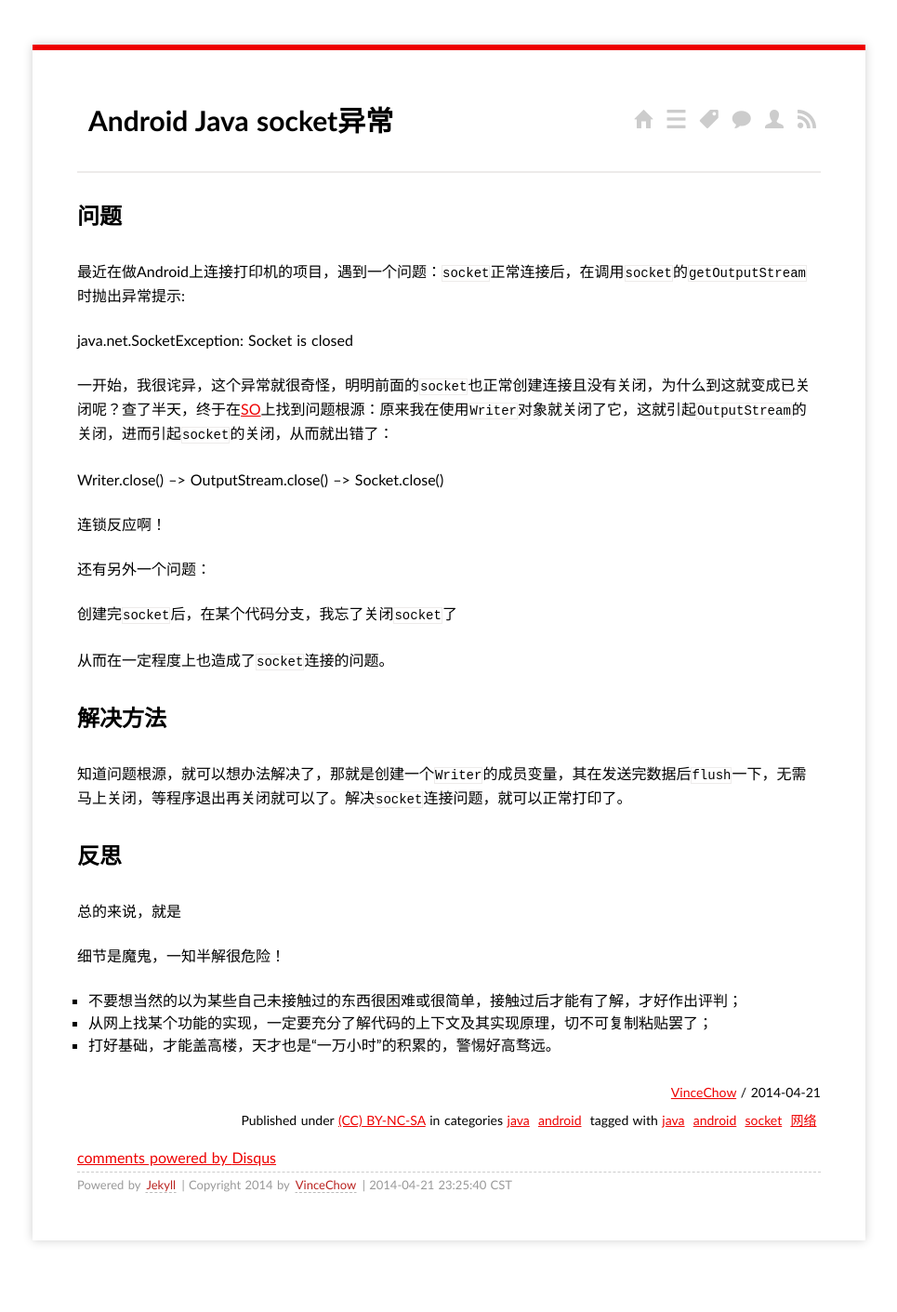
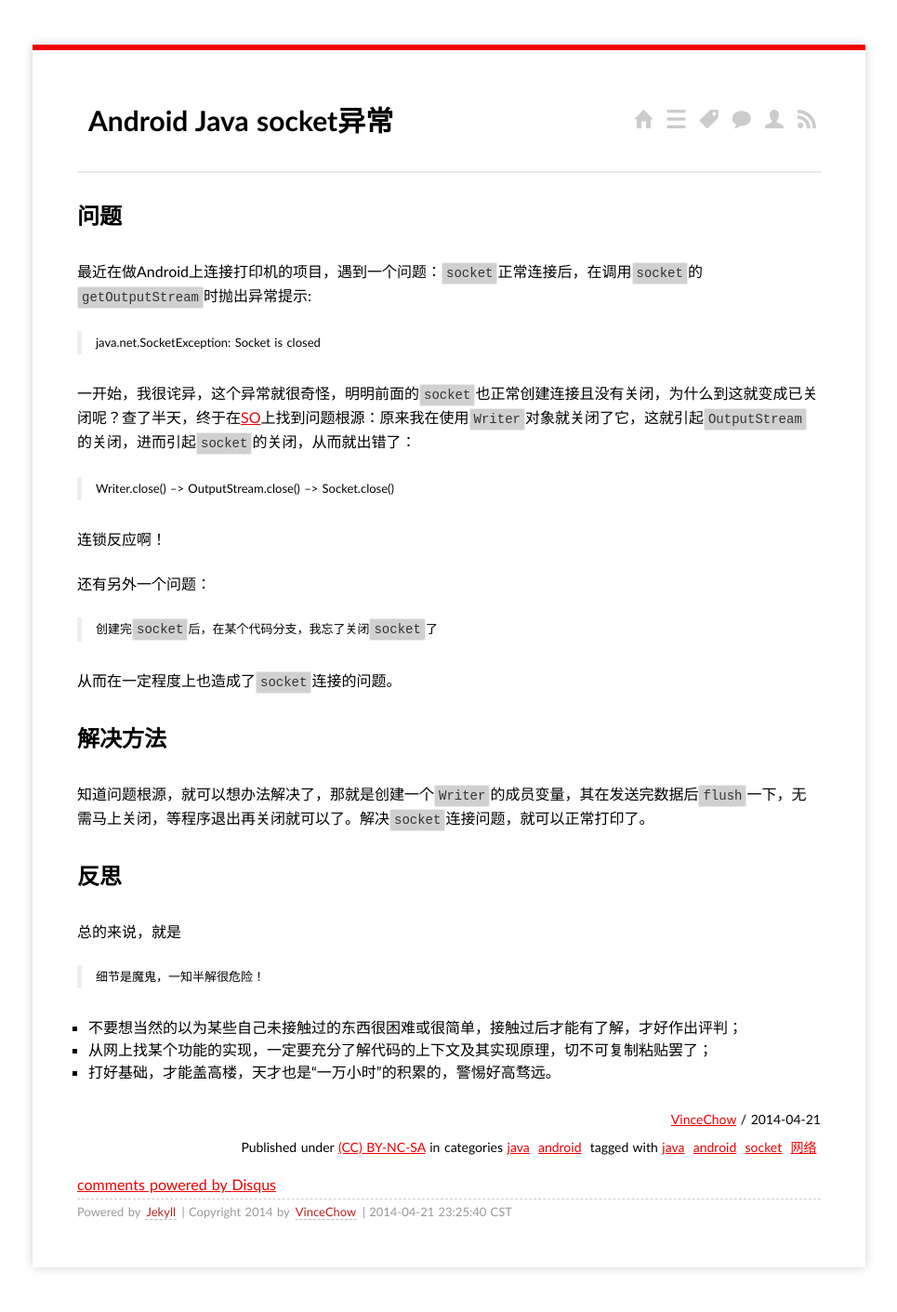
Before and after one commit to chaosstar/chaosstar.github.io, a Jekyll site: the page built from _posts/2014/2014-04-21-java-getoutputstream-socket-isclosed.md, in a window 1280 px wide. Shown: the whole page at 93% size, without its empty margins (157-1122 px from the left). Built offline with Jekyll 4.4.1, drawn with Linux system fonts in a browser that asks for light colours; Markdown is read by kramdown in place of the engine named in the settings; comment, search, counter and statistics services are not loaded; before the commit the page ends 1382 px from its top, so only the background shows below that.

Commit message:
edit css
修改引用及code的css

```diff
--- a/_posts/2014/2014-04-21-java-getoutputstream-socket-isclosed.md
+++ b/_posts/2014/2014-04-21-java-getoutputstream-socket-isclosed.md
@@ -9,9 +9,11 @@ tags: [java, android, socket, 网络]
 ## 问题
 
 最近在做Android上连接打印机的项目，遇到一个问题：`socket`正常连接后，在调用`socket`的`getOutputStream`时抛出异常提示:
+
 > java.net.SocketException: Socket is closed
 
 一开始，我很诧异，这个异常就很奇怪，明明前面的`socket`也正常创建连接且没有关闭，为什么到这就变成已关闭呢？查了半天，终于在[SO](http://stackoverflow.com/questions/8890303/behavior-of-java-sockets-when-closing-output-stream)上找到问题根源：原来我在使用`Writer`对象就关闭了它，这就引起`OutputStream`的关闭，进而引起`socket`的关闭，从而就出错了：
+
 > Writer.close()  --> OutputStream.close() -->  Socket.close()
 
 连锁反应啊！
--- a/media/css/screen.css
+++ b/media/css/screen.css
@@ -44,14 +44,45 @@ body {
 ol, ul {
 	list-style: none;
 }
-blockquote, q {
-	quotes: none;
+blockquote {
+border-left:5px solid #eee;
+margin:0 0 30px;
+padding:0 0 0 15px;
 }
-blockquote:before, blockquote:after,
-q:before, q:after {
-	content: '';
-	content: none;
+
+blockquote p {
+margin-bottom:0;
+font-size:13px;
+font-weight:300;
+line-height:25px;
 }
+
+blockquote small {
+display:block;
+line-height:30px;
+color:#999;
+}
+
+blockquote small:before {
+content:'\2014 \00A0';
+}
+
+blockquote.pull-right {
+float:right;
+padding-left:0;
+padding-right:15px;
+border-left:0;
+border-right:5px solid #eee;
+}
+
+blockquote.pull-right p,blockquote.pull-right small {
+text-align:right;
+}
+
+q:before,q:after,blockquote:before,blockquote:after {
+content:"";
+}
+
 table {
 	border-collapse: collapse;
 	border-spacing: 0;
@@ -137,6 +168,29 @@ p code {
     font-size: 14px;
     border: 1px solid #edebea;
 }
+
+pre code {
+background-color:transparent;
+padding:0;
+border: none;
+}
+
+code,pre {
+font-family:Monaco,Menlo,"Courier New",monospace;
+font-size:12px;
+color:#333;
+-webkit-border-radius:3px;
+-moz-border-radius:3px;
+border-radius:3px;
+padding:0 3px 2px;
+}
+
+code {
+background-color:#D0D0D0;
+border:1px solid #e1e1e8;
+padding:3px 4px;
+}
+
 hr {
     border: 0;
     background-color: #edebea;
```
